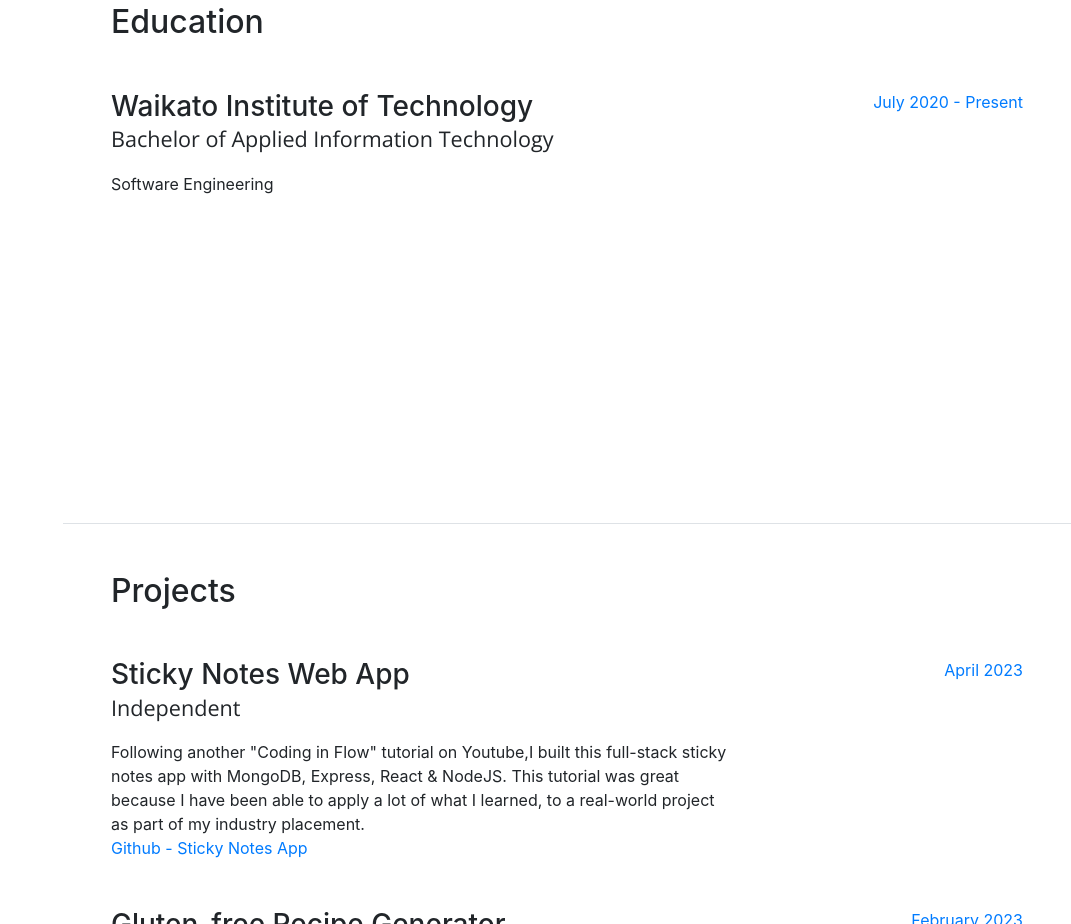
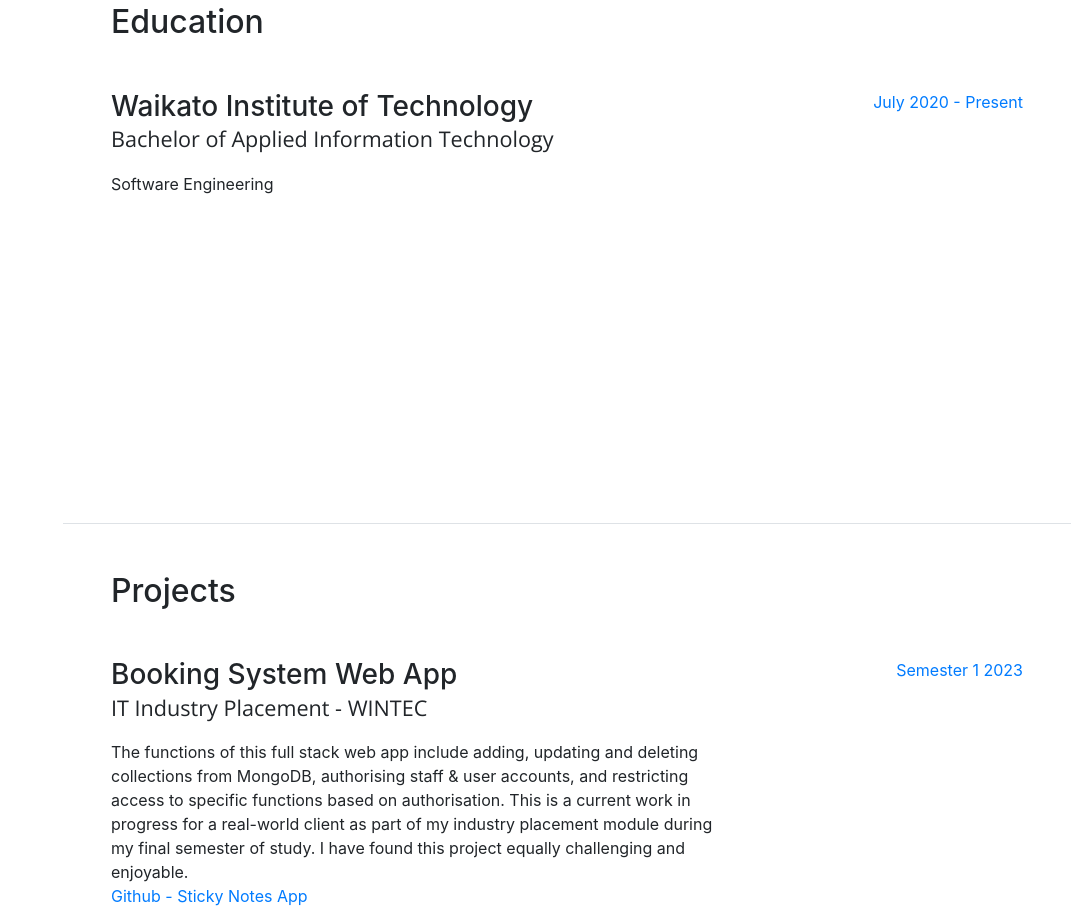
Before and after one commit to kylejphillips88/kylejphillips88.github.io, a website with bundled scripts: page index.html in a window 1280 px wide. Shown: the part 1876-2800 px from the top of the page, without its empty margins (209-1280 px from the left). Built offline with nearby package versions, Linux system fonts and the light colour scheme; a web font is replaced by a local one.

Commit message:
Update index.html

```diff
--- a/index.html
+++ b/index.html
@@ -76,7 +76,7 @@
           </div>
           <p class="mb-5">Current 3rd year student at Waikato Institute of Technology, completing Bachelor of Applied Information
             Technology (Software Engineering). Holder of New Zealand Diploma in Information Technology Technical
-            Support (Level 5).<hr>Ambitious mature-age student, former career in transport & logistics, now looking to deliver quality code.<br> Possess strong communication skills with an aptitude for problem solving and working within a team environment.<br> Eager to learn, A grade average student, and dedicated to excel in new career.
+            Support (Level 5).<br>Ambitious mature-age student, former career in transport & logistics, now looking to deliver quality code.<br> Possess strong communication skills with an aptitude for problem solving and working within a team environment.<br> Eager to learn, A grade average student, and dedicated to excel in new career.
            </p>
           <ul class="list-inline list-social-icons mb-0">
             <li class="list-inline-item">
@@ -149,7 +149,17 @@
       <section class="resume-section p-3 p-lg-5 d-flex flex-column" id="projects">
         <div class="my-auto">
           <h2 class="mb-5">Projects</h2>
-
+        <div class="resume-item d-flex flex-column flex-md-row mb-5">
+        <div class="resume-content mr-auto">
+          <h3 class="mb-0">Booking System Web App</h3>
+          <div class="subheading mb-3">IT Industry Placement - WINTEC</div>
+          <div>The functions of this full stack web app include adding, updating and deleting collections from MongoDB, authorising staff & user accounts, and restricting access to specific functions based on authorisation. This is a current work in progress for a real-world client as part of my industry placement module during my final semester of study. I have found this project equally challenging and enjoyable.</div>
+          <a href="https://github.com/kylejphillips88/bookingSystemProject">Github - Sticky Notes App</a>
+        </div>
+        <div class="resume-date text-md-right">
+          <span class="text-primary">Semester 1 2023</span>
+        </div>
+        </div>
         <div class="resume-item d-flex flex-column flex-md-row mb-5">
           <div class="resume-content mr-auto">
             <h3 class="mb-0">Sticky Notes Web App</h3>
```
